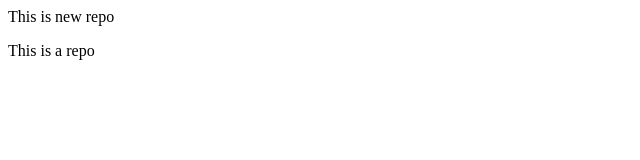
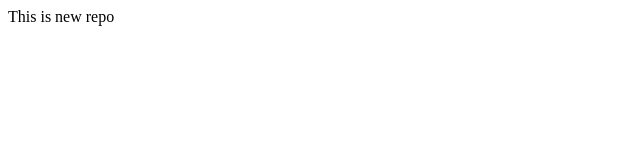
Before and after one commit to aayush11223/LocalRepo, a plain HTML site: page index.html in a window 1280 px wide. Shown: the full height of the page, 0-640 px from the left. Drawn offline with Linux system fonts and the light colour scheme.

Commit message:
learning reset

```diff
--- a/index.html
+++ b/index.html
@@ -1,3 +1 @@
 <p>This is new repo</p>
-
-<p>This is a repo</p>
```
